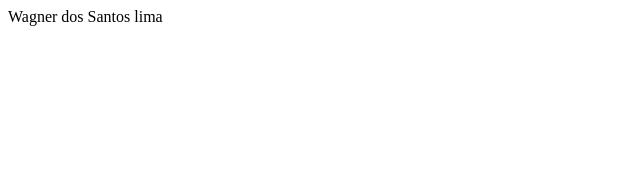
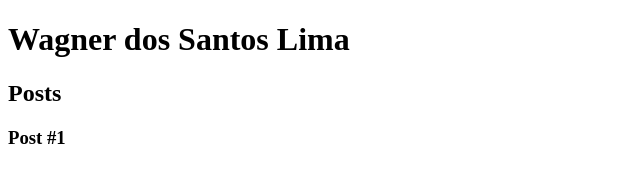
Before and after one commit to wslmacieira/curso-html5, a plain HTML site: page index.html in a window 1280 px wide. Shown: the whole page, without its empty margins (0-640 px from the left). Drawn offline with Linux system fonts and the light colour scheme.

Commit message:
semântica

```diff
--- a/index.html
+++ b/index.html
@@ -6,6 +6,19 @@
     </head>
 
     <body>
-        Wagner dos Santos lima
+        <header>
+            <h1>Wagner dos Santos Lima</h1>
+        </header>
+        <section>
+            <header>
+                <h2>Posts</h2>
+            </header>
+            <article>
+                <header>
+                    <h3>Post #1</h3>
+                </header>
+            </article>
+        </section>
+        <footer></footer>
     </body>
 </html>
```
